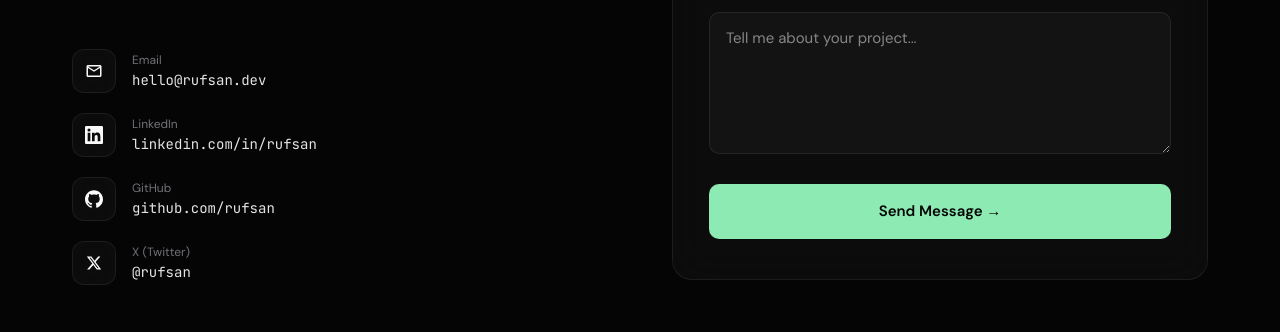
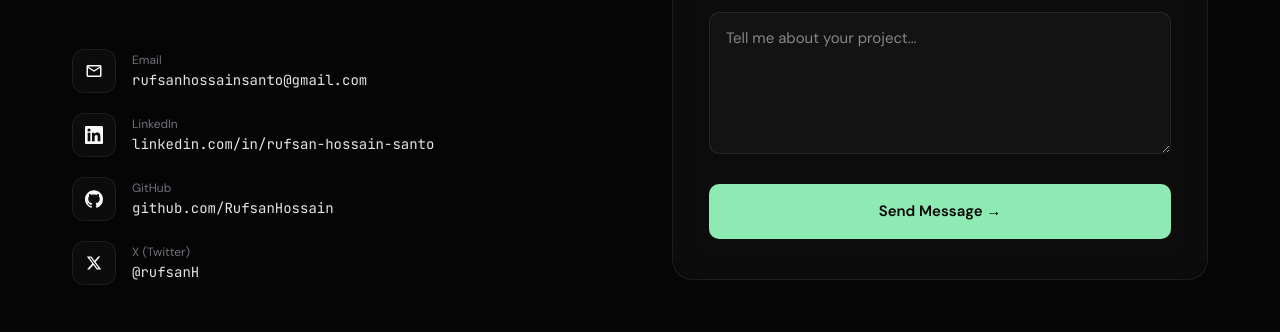
Before and after one commit to RufsanHossain/rufsan, a Next.js app: page /contact in a window 1280 px wide. Shown: the part 444-776 px from the top of the page. Built offline with nearby package versions, Linux system fonts and the light colour scheme; no server answers.

Commit message:
fixed resend bug

```diff
--- a/src/app/contact/page.tsx
+++ b/src/app/contact/page.tsx
@@ -259,7 +259,7 @@ export default function ContactPage() {
               {[
                 {
                   label: "Email",
-                  value: "hello@rufsan.dev",
+                  value: "rufsanhossainsanto@gmail.com",
                   icon: (
                     <svg viewBox="0 0 24 24" fill="none" style={{ width: "1.125rem", height: "1.125rem" }}>
                       <path d="M22 6c0-1.1-.9-2-2-2H4c-1.1 0-2 .9-2 2v12c0 1.1.9 2 2 2h16c1.1 0 2-.9 2-2V6zm-2 0-8 5-8-5h16zm0 12H4V8l8 5 8-5v10z" fill="#fafafa" />
@@ -268,7 +268,7 @@ export default function ContactPage() {
                 },
                 {
                   label: "LinkedIn",
-                  value: "linkedin.com/in/rufsan",
+                  value: "linkedin.com/in/rufsan-hossain-santo",
                   icon: (
                     <svg viewBox="0 0 24 24" fill="none" style={{ width: "1.125rem", height: "1.125rem" }}>
                       <path d="M20.447 20.452h-3.554v-5.569c0-1.328-.027-3.037-1.852-3.037-1.853 0-2.136 1.445-2.136 2.939v5.667H9.351V9h3.414v1.561h.046c.477-.9 1.637-1.85 3.37-1.85 3.601 0 4.267 2.37 4.267 5.455v6.286zM5.337 7.433a2.062 2.062 0 01-2.063-2.065 2.064 2.064 0 112.063 2.065zm1.782 13.019H3.555V9h3.564v11.452zM22.225 0H1.771C.792 0 0 .774 0 1.729v20.542C0 23.227.792 24 1.771 24h20.451C23.2 24 24 23.227 24 22.271V1.729C24 .774 23.2 0 22.222 0h.003z" fill="#fafafa" />
@@ -277,7 +277,7 @@ export default function ContactPage() {
                 },
                 {
                   label: "GitHub",
-                  value: "github.com/rufsan",
+                  value: "github.com/RufsanHossain",
                   icon: (
                     <svg viewBox="0 0 24 24" fill="none" style={{ width: "1.125rem", height: "1.125rem" }}>
                       <path d="M12 .297c-6.63 0-12 5.373-12 12 0 5.303 3.438 9.8 8.205 11.385.6.113.82-.258.82-.577 0-.285-.01-1.04-.015-2.04-3.338.724-4.042-1.61-4.042-1.61C4.422 18.07 3.633 17.7 3.633 17.7c-1.087-.744.084-.729.084-.729 1.205.084 1.838 1.236 1.838 1.236 1.07 1.835 2.809 1.305 3.495.998.108-.776.417-1.305.76-1.605-2.665-.3-5.466-1.332-5.466-5.93 0-1.31.465-2.38 1.235-3.22-.135-.303-.54-1.523.105-3.176 0 0 1.005-.322 3.3 1.23.96-.267 1.98-.399 3-.405 1.02.006 2.04.138 3 .405 2.28-1.552 3.285-1.23 3.285-1.23.645 1.653.24 2.873.12 3.176.765.84 1.23 1.91 1.23 3.22 0 4.61-2.805 5.625-5.475 5.92.42.36.81 1.096.81 2.22 0 1.606-.015 2.896-.015 3.286 0 .315.21.69.825.57C20.565 22.092 24 17.592 24 12.297c0-6.627-5.373-12-12-12" fill="#fafafa" />
@@ -286,7 +286,7 @@ export default function ContactPage() {
                 },
                 {
                   label: "X (Twitter)",
-                  value: "@rufsan",
+                  value: "@rufsanH",
                   icon: (
                     <svg viewBox="0 0 24 24" fill="none" style={{ width: "1rem", height: "1rem" }}>
                       <path d="M18.244 2.25h3.308l-7.227 8.26 8.502 11.24H16.17l-5.214-6.817L4.99 21.75H1.68l7.73-8.835L1.254 2.25H8.08l4.713 6.231zm-1.161 17.52h1.833L7.084 4.126H5.117z" fill="#fafafa" />
```
